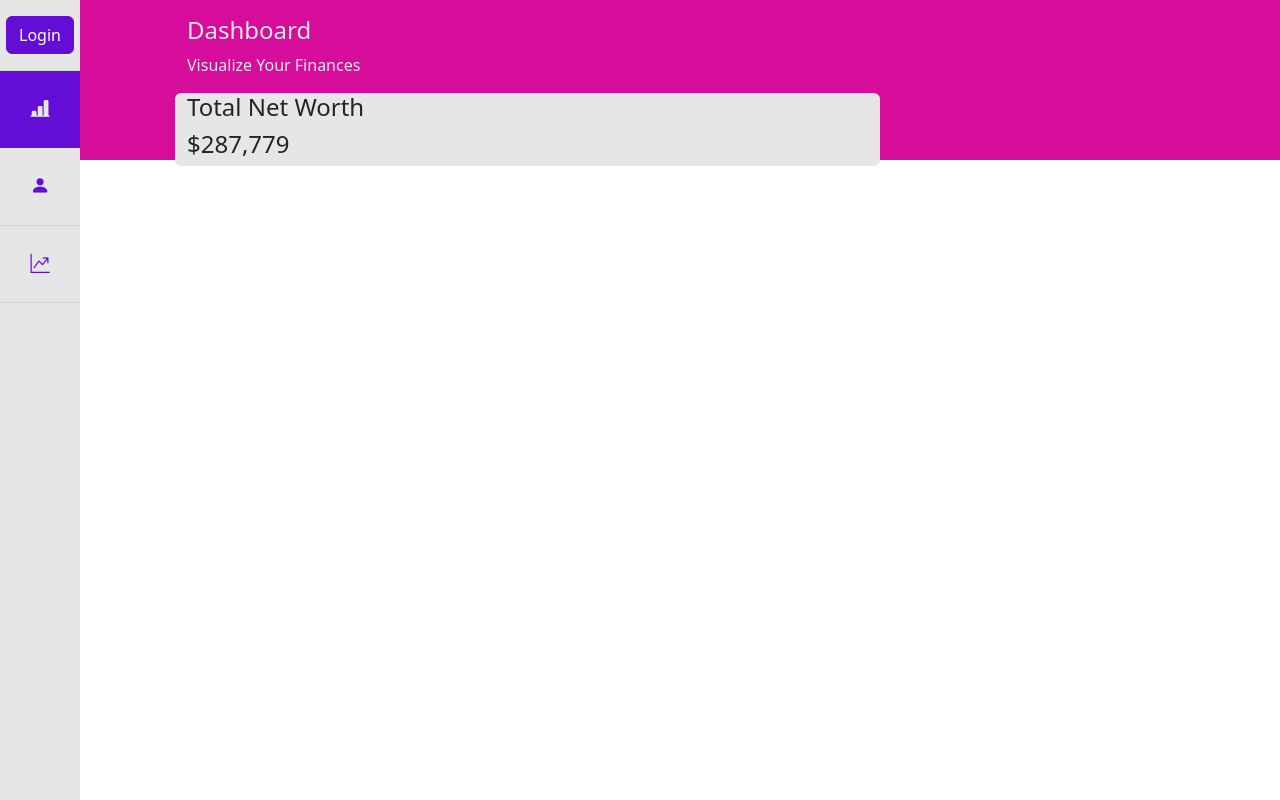
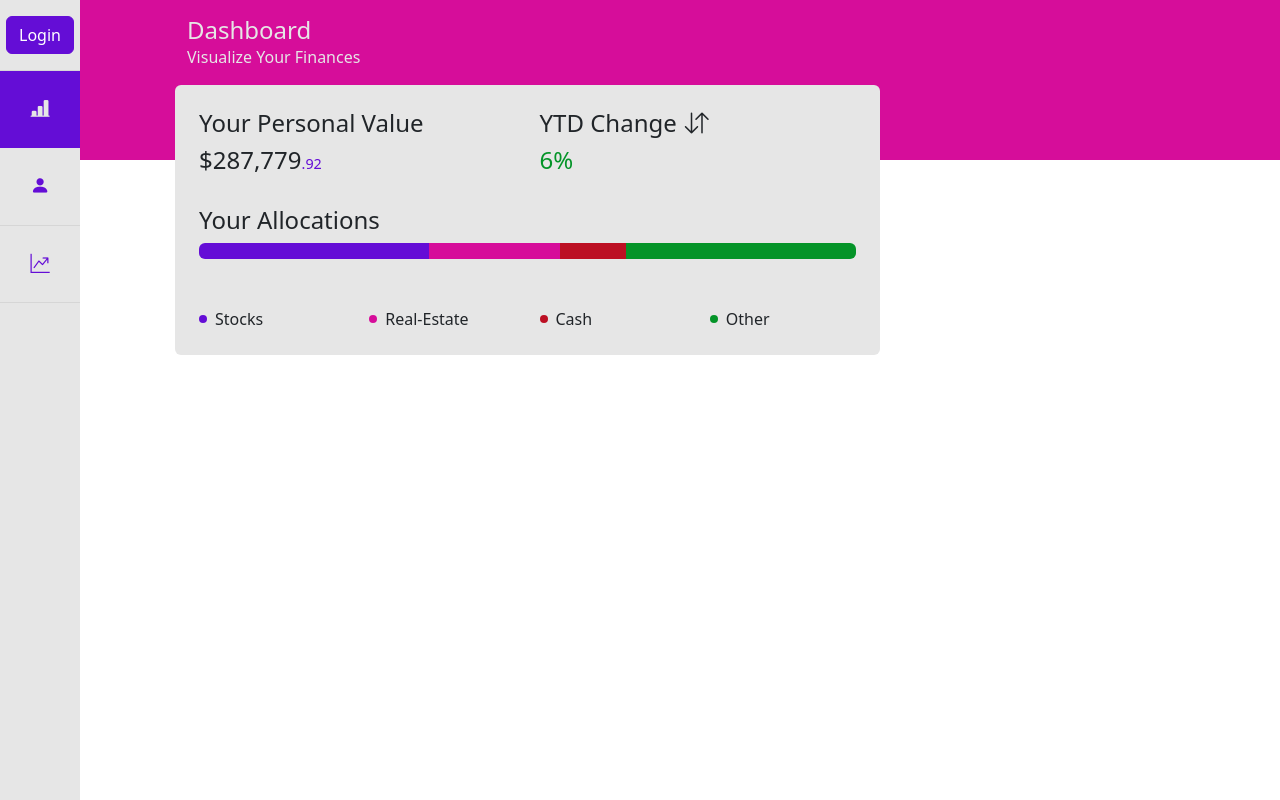
Before and after one commit to CALEBELLIOTT/game-blitz, a React (Create React App) app: page /dashboard in a window 1280 px wide. Built offline with nearby package versions, Linux system fonts and the light colour scheme.

Commit message:
changes to dashboard

```diff
--- a/src/components/AccountSummary/AccountSummary.css
+++ b/src/components/AccountSummary/AccountSummary.css
@@ -0,0 +1,9 @@
+.cents-place {
+    font-size: .9rem;
+}
+
+.small-dot {
+    height: 8px;
+    width: 8px;
+    border-radius: 50%;
+}
--- a/src/components/AccountSummary/AccountSummary.js
+++ b/src/components/AccountSummary/AccountSummary.js
@@ -1,13 +1,53 @@
-import { Col, Row } from "react-bootstrap"
-
+import { Col, ProgressBar, Row } from "react-bootstrap"
+import './AccountSummary.css'
 const AccountSummary = () => {
     return (
         <Row>
-            <Col className="bg-light rounded">
+            <Col className="bg-light rounded p-4">
                 <Row>
                     <Col md={6}>
-                        <h4>Total Net Worth</h4>
-                        <h4>$287,779</h4>
+                        <h4>Your Personal Value</h4>
+                        <h4 className="">$287,779<span className="text-primary cents-place">.92</span></h4>
+                    </Col>
+                    <Col md={6}>
+                        <h4 className="">
+                            YTD Change
+                            <i className="ms-2 bi bi-arrow-down-up"></i>
+                        </h4>
+                        <h4 className="text-success">6%</h4>
+                    </Col>
+                    <Col md={12} className="mt-4">
+                        <h4>Your Allocations</h4>
+                        <ProgressBar>
+                            <ProgressBar variant="primary" now={35} key={1} />
+                            <ProgressBar variant="secondary" now={20} key={2} />
+                            <ProgressBar variant="danger" now={10} key={3} />
+                            <ProgressBar variant="success" now={35} key={3} />
+                        </ProgressBar>
+                    </Col>
+                    <Col sm={3} className="mt-5">
+                        <div className="d-flex align-items-center">
+                            <div className="small-dot bg-primary" />
+                            <p className="mb-0 ms-2">Stocks</p>
+                        </div>
+                    </Col>
+                    <Col sm={3} className="mt-5">
+                        <div className="d-flex align-items-center">
+                            <div className="small-dot bg-secondary" />
+                            <p className="mb-0 ms-2">Real-Estate</p>
+                        </div>
+                    </Col>
+                    <Col sm={3} className="mt-5">
+                        <div className="d-flex align-items-center">
+                            <div className="small-dot bg-danger" />
+                            <p className="mb-0 ms-2">Cash</p>
+                        </div>
+                    </Col>
+                    <Col sm={3} className="mt-5">
+                        <div className="d-flex align-items-center">
+                            <div className="small-dot bg-success" />
+                            <p className="mb-0 ms-2">Other</p>
+                        </div>
                     </Col>
                 </Row>
             </Col>
--- /dev/null
+++ b/src/components/AccountSummary/index.js
@@ -0,0 +1,13 @@
+import { connect } from "react-redux"
+import AccountSummary from "./AccountSummary"
+import { bindActionCreators } from "redux"
+
+const stateToProps = state => ({
+
+});
+
+const dispatchToProps = dispatch => bindActionCreators({
+
+}, dispatch);
+
+export default connect(stateToProps, dispatchToProps)(AccountSummary);
--- a/src/custom.scss
+++ b/src/custom.scss
@@ -5,7 +5,8 @@ $theme-colors: (
     "secondary": #d60d9a,
     "light": #e6e6e6,
     "dark": #242424,
-    "danger": #bc0f23
+    "danger": #bc0f23,
+    "success": #049428
 );
 
 
--- a/src/main.css
+++ b/src/main.css
@@ -5,6 +5,7 @@ html {
     --color-secondary: #d60d9a;
     --color-dark: #242424;
     --color-danger: #bc0f23;
+    --color-success: #049428;
 }
 
 
--- a/src/pages/Dashboard/Dashboard.js
+++ b/src/pages/Dashboard/Dashboard.js
@@ -1,6 +1,6 @@
 import React from "react"
 import { Col, Container, Row } from "react-bootstrap";
-import AccountSummary from "../../components/AccountSummary/AccountSummary";
+import AccountSummary from "../../components/AccountSummary";
 import './Dashboard.css'
 
 const Dashboard = ({ ...props }) => {
@@ -10,7 +10,7 @@ const Dashboard = ({ ...props }) => {
       <Row >
         <Col md={12} className="text-light ml-5">
           <div className="mt-3 custom-margin-left">
-            <h4>Dashboard</h4>
+            <h4 className="mb-0">Dashboard</h4>
             <p>Visualize Your Finances</p>
           </div>
         </Col>
--- /dev/null
+++ b/src/pages/Dashboard/index.js
@@ -0,0 +1,13 @@
+import { connect } from "react-redux"
+import Dashboard from "./Dashboard"
+import { bindActionCreators } from "redux"
+
+const stateToProps = state => ({
+
+});
+
+const dispatchToProps = dispatch => bindActionCreators({
+
+}, dispatch);
+
+export default connect(stateToProps, dispatchToProps)(Dashboard);
--- a/src/routes/index.js
+++ b/src/routes/index.js
@@ -3,7 +3,7 @@ import {
   createBrowserRouter,
 } from "react-router-dom";
 import ErrorPage from "../pages/ErrorPage";
-import Dashboard from "../pages/Dashboard/Dashboard";
+import Dashboard from "../pages/Dashboard";
 import MainLayout from "../pages/MainLayout/MainLayout";
 import Account from "../pages/Account/Account";
 import Stocks from "../pages/Stocks/Stocks";
```
